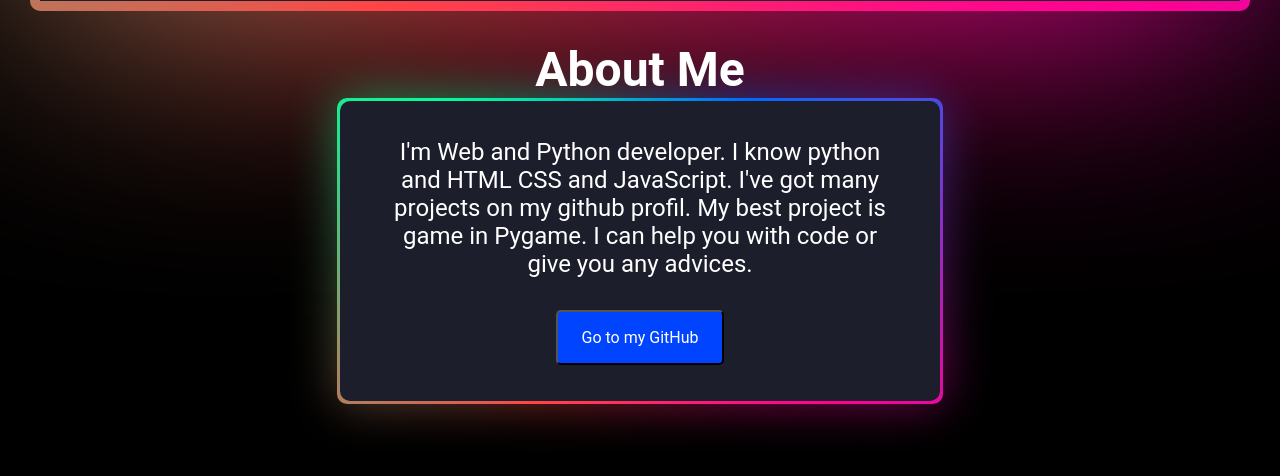
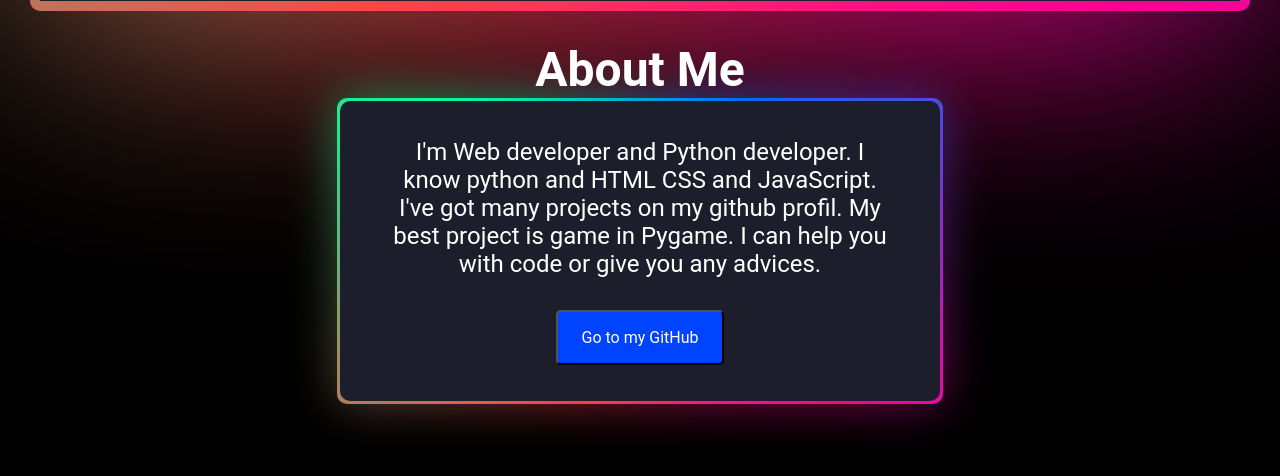
Before and after one commit to Grzegorz-coder-rgb/PersonalPortfolio, a Flask app: page / in a window 1280 px wide. Shown: the part 860-1336 px from the top of the page. Run offline with Flask 3, Linux system fonts and the light colour scheme.

Commit message:
Opis moich super zmian

```diff
--- a/templates/index.html
+++ b/templates/index.html
@@ -41,7 +41,7 @@
     <h1>About Me</h1>
     <div class="about">
       <p>
-        I'm Web and Python developer. I know python and HTML CSS and JavaScript.
+        I'm Web developer and Python developer. I know python and HTML CSS and JavaScript.
         I've got many projects on my github profil.
         My best project is game in Pygame.
         I can help you with code or give you any advices.
```
